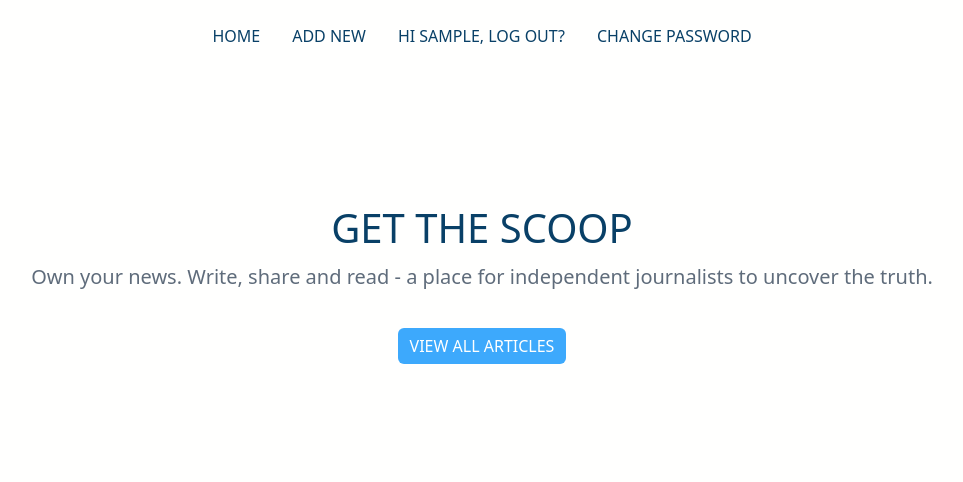
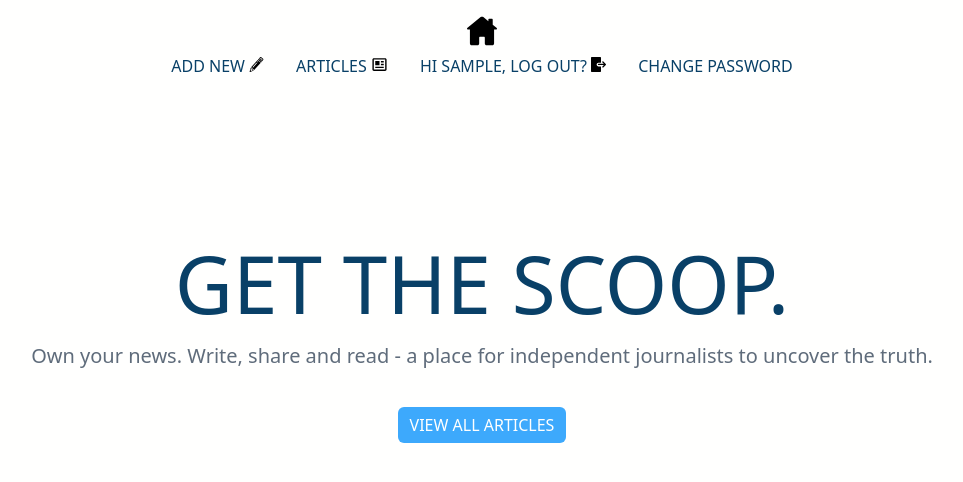
Before and after one commit to lucasshaw12/news_app_django, a Django app: page / in a window 1280 px wide. Shown: the top 482 px of the page, without its empty margins (158-1121 px from the left). Run offline with Django 4.2, Linux system fonts and the light colour scheme; the visitor is signed in with stand-in values (Sample User, id 1); parts of the project's set-up code (start-up, migrations or seed data) failed here and were passed over; some libraries are stand-ins or nearby versions.

Commit message:
Updated CSS styling, registration pages and article pages.

```diff
--- a/static/css/custom.css
+++ b/static/css/custom.css
@@ -33,12 +52,41 @@ p {
     color: black;
 }
 
+.container-fluid ul a::after{
+    display: block;
+    position: relative;
+    content: '';
+    border-bottom: solid 1.5px #3da9fc;
+    transform: scaleX(0);
+    transition: transform .25s ease-in-out;
+}
+
+.container-fluid ul a:hover::after {
+    transform: scaleX(1);
+}
+
+.container-fluid ul a img{
+    position: relative;
+    top: -3px;
+}
+
+
 /* END TOP NAV BAR */
 
 /* LANDING PAGE */
 
 div.cover-container main{
     margin-top: 100px;
+}
+
+div.cover-container main h1{
+    font-size: 80px
+}
+
+div.cover-container .btn {
+    background-color: #3da9fc;
+    color: #fffffe;
+    border: none;
 }
 
 div.cover-container p.lead{
--- /dev/null
+++ b/static/text/lead.txt
@@ -0,0 +1 @@
+Own your news. Write, share and read - a place for independent journalists to uncover the truth.
--- a/templates/article_new.html
+++ b/templates/article_new.html
@@ -4,7 +4,7 @@
 {% block content %}
 <div class="container">
     <div class="col-8 mx-auto">
-        <h3 class="pb-4 mb-4 fst-italic border-bottom">Create new article</h3>
+        <h3 class="pb-4 mb-4 fst-italic border-bottom">Write a new article</h3>
         <div class="bg-light p-4 p-md-5 border rounded-3">
             <form action="" method="post">{% csrf_token %}
                 {{ form|crispy }}
--- a/templates/base.html
+++ b/templates/base.html
@@ -15,16 +15,35 @@
 <body>
 <div class="container-fluid">
     <header class="mb-3 p-3">
+                <a class="" href="{% url 'home' %}">
+<!--                    Home-->
+                    <img class="home-link" src="{% static '../static/icons/home-svgrepo-com.svg' %}" height="30">
+                </a>
         <ul class="nav col-lg-auto justify-content-center">
-            <li class="nav-item">
-                <a class="nav-link" href="{% url 'home' %}">Home</a>
-            </li>
+<!--            <li class="nav-item">-->
+<!--                <a class="nav-link" href="{% url 'home' %}">-->
+<!--&lt;!&ndash;                    Home&ndash;&gt;-->
+<!--                    <img class="home-link" src="{% static '../static/icons/home-svgrepo-com.svg' %}" height="30">-->
+<!--                </a>-->
+<!--            </li>-->
             {% if user.is_authenticated %}
             <li class="nav-item ">
-                <a class="nav-link" href="{% url 'article_new' %}">Add new</a>
+                <a class="nav-link" href="{% url 'article_new' %}">
+                    Add new
+                    <img src="{% static '../static/icons/pencil-svgrepo-com.svg' %}" height="15">
+                </a>
             </li>
             <li class="nav-item">
-                <a class="nav-link" href="{% url 'logout' %}">Hi {{ user.username }}, log out?</a>
+                <a class="nav-link" href="{% url 'article_list' %}">
+                    articles
+                    <img src="{% static '../static/icons/news-svgrepo-com.svg' %}" height="17">
+                </a>
+            </li>
+            <li class="nav-item">
+                <a class="nav-link" href="{% url 'logout' %}">
+                    Hi {{ user.username }}, log out?
+                    <img src="{% static '../static/icons/exit-svgrepo-com.svg' %}" height="15">
+                </a>
             </li>
             <li class="nav-item">
                 <a class="nav-link" href="{% url 'password_change' %}">Change password</a>
--- a/templates/home.html
+++ b/templates/home.html
@@ -5,7 +5,7 @@
 
 <div class="cover-container d-flex w-100 h-100 p-3 mx-auto flex-column">
     <main class="px-3">
-        <h1 style="text-transform:uppercase;">Get the scoop</h1>
+        <h1 style="text-transform:uppercase;">Get the scoop.</h1>
         <p class="lead">Own your news. Write, share and read - a place for independent journalists to uncover the
             truth.</p>
         <p class="lead">
--- a/templates/registration/password_change_done.html
+++ b/templates/registration/password_change_done.html
@@ -4,7 +4,8 @@
 {% block content %}
 <div class="container">
     <main class="col-5 mx-auto text-center">
-        <h1 class="h3 mb-3 fw-normal">Password change successful</h1>
+        <h3 class="h3 mb-3 fw-normal">Password change successful</h3>
+        <hr/>
     </main>
 </div>
 {% endblock content %}
--- a/templates/registration/password_change_form.html
+++ b/templates/registration/password_change_form.html
@@ -7,7 +7,8 @@
 <div class="container">
     <div class="col-5 mx-auto text-center">
         <form method="post"> {% csrf_token %}
-            <h1 class="h3 mb-3 fw-normal">Change password</h1>
+            <h3 class="h3 mb-3 fw-normal">Change password</h3>
+            <hr/>
             <div class="bg-light p-4 p-md-5 border rounded-3">
                 {{ form|crispy }}
                 <button class="btn btn-primary" type="submit">Change password</button>
--- a/templates/registration/password_reset_complete.html
+++ b/templates/registration/password_reset_complete.html
@@ -4,7 +4,8 @@
 {% block content %}
 <div class="container">
     <div class="col-5 mx-auto text-center">
-        <h1 class="h3 mb-3 fw-normal">Password reset complete</h1>
+        <h3 class="h3 mb-3 fw-normal">Password reset complete</h3>
+        <hr/>
         <p>You can now login using your new password.</p>
         <a class="btn btn-primary" href="{% url 'login' %}">Log in</a>
     </div>
--- a/templates/registration/password_reset_confirm.html
+++ b/templates/registration/password_reset_confirm.html
@@ -4,8 +4,9 @@
 <div class="container">
     <div class="col-5 mx-auto text-center">
         <form method="post"> {% csrf_token %}
-        <h1 class="h3 mb-3 fw-normal">Set new password</h1>
-        <p>We've emailed you instructions for resetting your password. </p>
+            <h3 class="h3 mb-3 fw-normal">Set new password</h3>
+            <hr/>
+            <p>We've emailed you instructions for resetting your password. </p>
         </form>
     </div>
 </div>
--- a/templates/registration/password_reset_done.html
+++ b/templates/registration/password_reset_done.html
@@ -4,7 +4,8 @@
 {% block content %}
 <div class="container">
     <div class="col-5 mx-auto text-center">
-        <h1 class="h3 mb-3 fw-normal">Email sent</h1>
+        <h3 class="h3 mb-3 fw-normal">Email sent</h3>
+        <hr/>
         <p>We've emailed you instructions for resetting your password. </p>
     </div>
 </div>
--- a/templates/registration/password_reset_form.html
+++ b/templates/registration/password_reset_form.html
@@ -5,7 +5,8 @@
 <div class="container">
     <div class="col-5 mx-auto text-center">
         <form method="post"> {% csrf_token %}
-            <h1 class="h3 mb-3 fw-normal">Forgot password?</h1>
+            <h3 class="h3 mb-3 fw-normal">Forgot password?</h3>
+            <hr/>
             <div class="bg-light p-4 p-md-5 border rounded-3">
                 <p>Enter your email address, we will email you with reset instructions.</p>
                 {{ form|crispy }}
--- a/templates/registration/signup.html
+++ b/templates/registration/signup.html
@@ -6,7 +6,7 @@
 <div class="container">
     <div class="col-8 mx-auto text-center ">
         <form method="post"> {% csrf_token %}
-            <h1 class="h3 mb-3 fw-normal">Sign up</h1>
+            <h3 class="h3 mb-3 fw-normal">Sign up</h3>
             <hr/>
             <div class="bg-light p-4 p-md-5 border rounded-3">
                 {{ form|crispy }}
```
Also changed, not shown: other parts of static/css/custom.css (+52 -1 lines), templates/article_detail.html (+5 -3 lines), templates/article_list.html (+7 -1 lines), static/icons/exit-svgrepo-com.svg (added), static/icons/home-svgrepo-com.svg (added), static/icons/news-svgrepo-com.svg (added), static/icons/pencil-svgrepo-com.svg (added).
